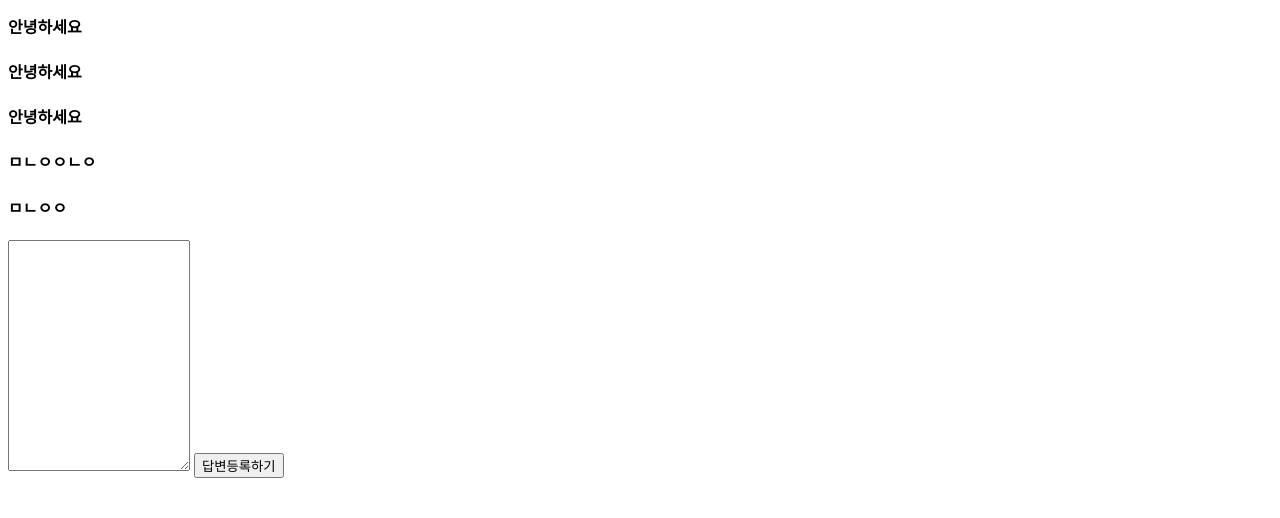
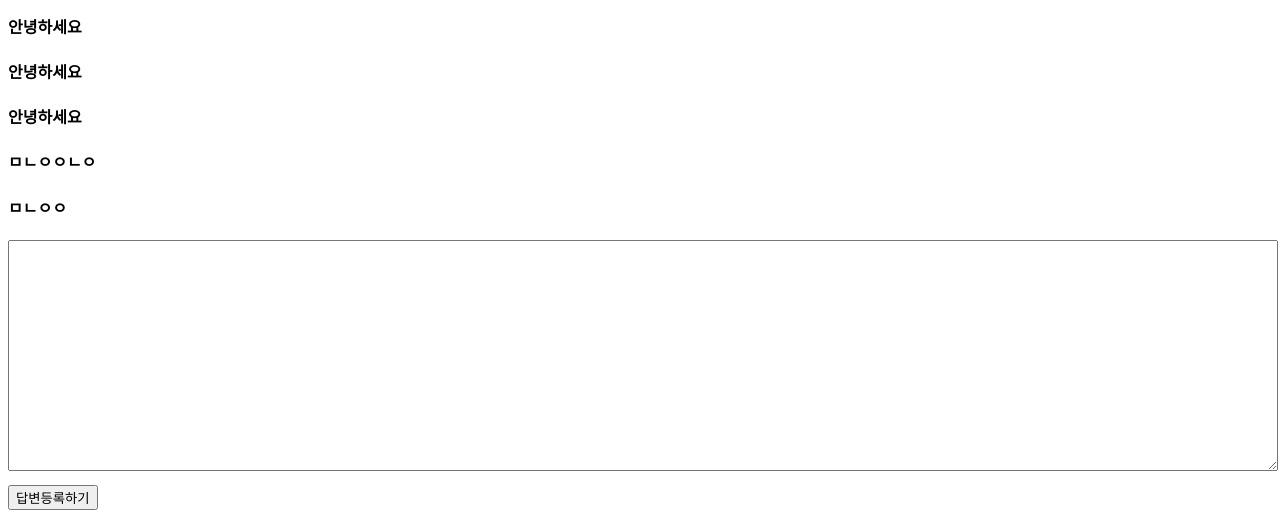
Before and after one commit to ksm0207/django_pybo, a Django app: page /pybo/6/ in a window 1280 px wide. Shown: the part 492-1010 px from the top of the page. Before the commit the page ends 970 px from the top, so only its background shows below. Run offline with Django 3.2, Linux system fonts and the light colour scheme; data comes from the database, SQL or seed files in the repository.

Commit message:
Static 파일 구성 설정완료
- CSS 테스트 완료

```diff
--- a/config/settings.py
+++ b/config/settings.py
@@ -117,5 +117,8 @@ USE_TZ = True
 
 STATIC_URL = "/static/"
 
+STATICFILES_DIRS = [os.path.join(BASE_DIR, "static")]
+
+
 MEDIA_URL = "/media/"
 MEDIA_ROOT = os.path.join(BASE_DIR, "uploads")
--- /dev/null
+++ b/static/style.css
@@ -0,0 +1,7 @@
+textarea {
+    width: 100%;
+}
+
+input[type=submit] {
+    margin-top: 10px;
+}
--- a/templates/detail.html
+++ b/templates/detail.html
@@ -1,8 +1,12 @@
+{% load static %}
+
 <!DOCTYPE html>
 <html lang="en">
 <head>
     <meta charset="UTF-8">
     <meta name="viewport" content="width=device-width, initial-scale=1.0">
+    <link rel="stylesheet" href=" {% static 'style.css' %} ">
+    <!--  ↑ 추가한 코드는 static 디렉터리의 style.css 파일을 연결한다는 의미 -->
     <title>Document</title>
 </head>
 <body>
@@ -10,6 +14,7 @@
         <h4>{{get_question.content}}</h4>
         <h4>{{get_question.create_date}}</h4>
         <!-- <h4>{{get_question.photo}}</h4>     -->
+
 
         <!-- question.answer_set.count는 답변 개수를 의미 -->
         <h5> {{get_question.answer_set.count}} 개의 답변이 있습니다.</h5>
```
Also changed, not shown: README.md.
